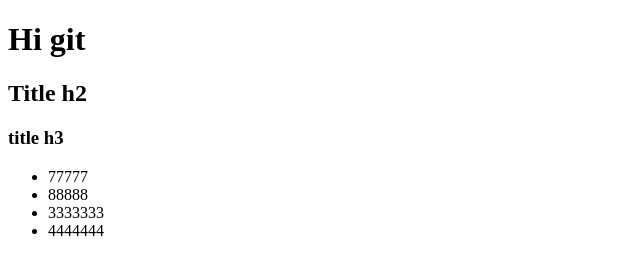
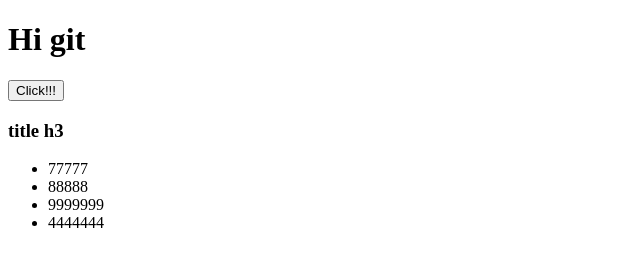
Before and after one commit to vetaluga/site-yoga2, a plain HTML site: page index.html in a window 1280 px wide. Shown: the whole page, without its empty margins (0-640 px from the left). Drawn offline with Linux system fonts and the light colour scheme.

Commit message:
delete h2 title and add button

```diff
--- a/index.html
+++ b/index.html
@@ -7,12 +7,12 @@
 </head>
 <body>
     <h1>Hi git</h1>
-    <h2>Title h2</h2>
+    <button>Click!!!</button>
     <h3>title h3</h3>
     <ul>
         <li>77777</li>
         <li>88888</li>
-        <li>3333333</li>
+        <li>9999999</li>
         <li>4444444</li>
     </ul>
 </body>
```
